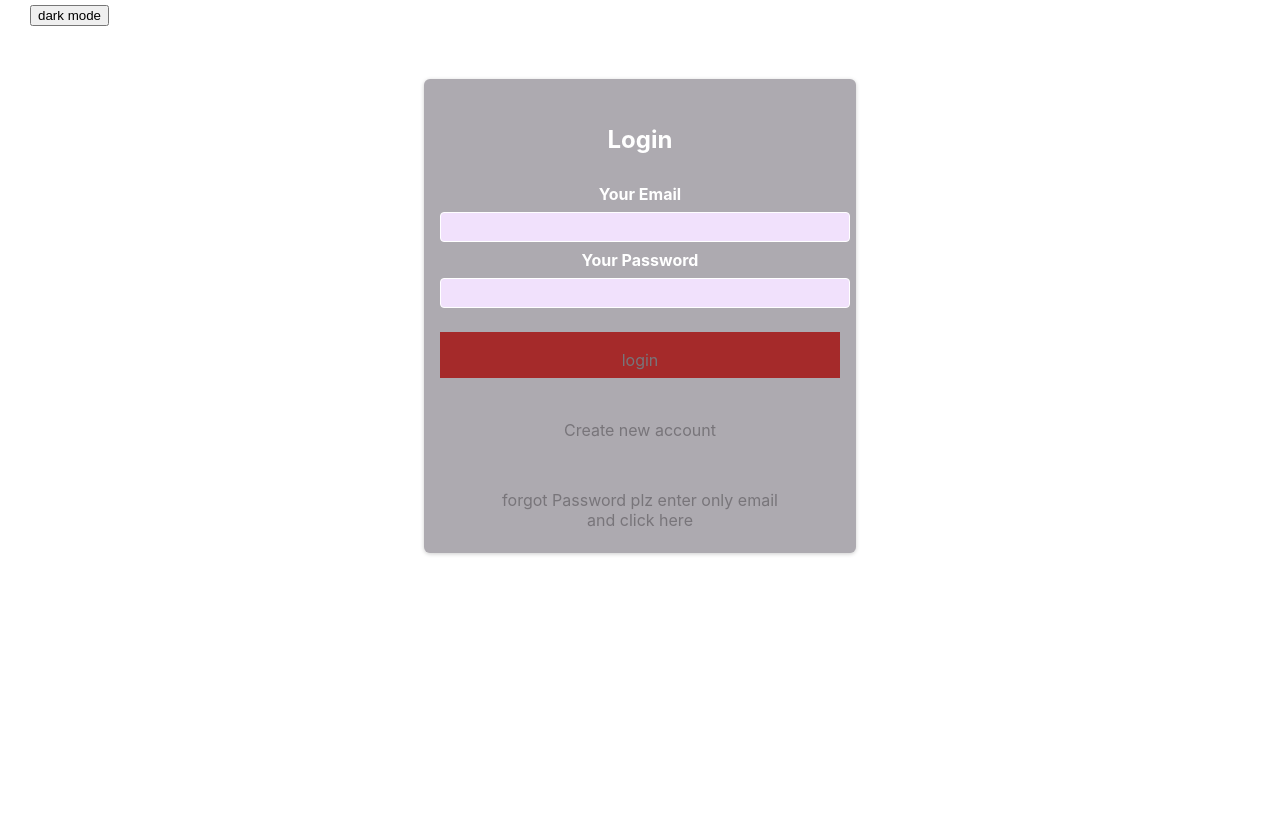
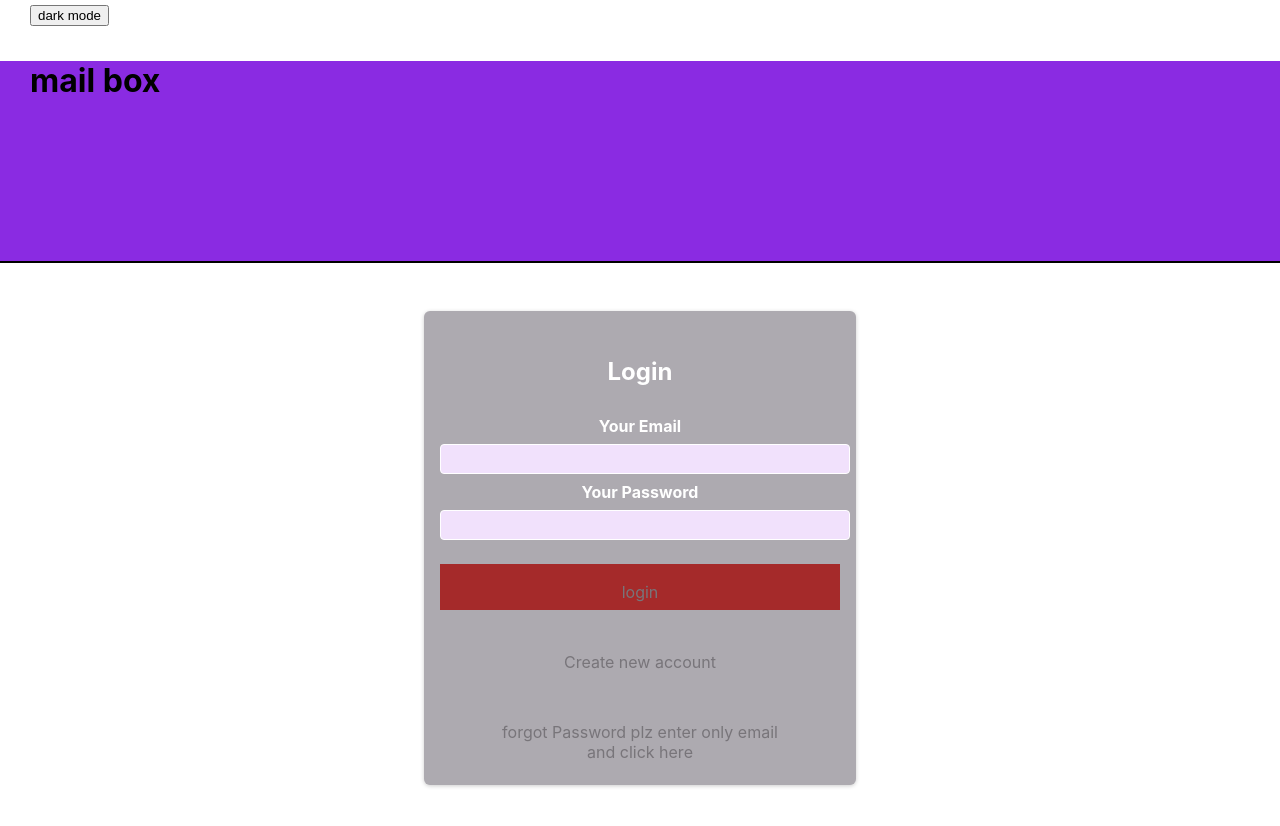
Before and after one commit to Ravi-Gosai/mail.box, a React (Create React App) app: page / in a window 1280 px wide. Shown: the top 826 px of the page. Before the commit the page ends 800 px from the top, so only its background shows below. Built offline with nearby package versions, Linux system fonts and the light colour scheme.

Commit message:
login done

```diff
--- a/src/App.js
+++ b/src/App.js
@@ -8,6 +8,7 @@ import Layout from './Component/Layout';
 import WelComePage from './Component/WelComePage';
 import UpdateProfile from './Component/UpdateProfile';
 
+// AIzaSyCpDrn_T5nS2xI1qSHkdkYoigcnx1topC4
 
 function App() {
 
--- a/src/Component/AuthForm.js
+++ b/src/Component/AuthForm.js
@@ -6,6 +6,7 @@ import { useNavigate } from "react-router";
 import { useDispatch } from "react-redux";
 // import { useNavigate } from "react-router";
 import { authAction } from "../store/authSlice";
+import Header from "./Header";
 
 const AuthForm = () => {
   const [isLogin, setIsLogin] = useState(true);
@@ -35,7 +36,7 @@ const AuthForm = () => {
     let url;
     if (isLogin) {
       url =
-        "https://identitytoolkit.googleapis.com/v1/accounts:signInWithPassword?key=AIzaSyCur9xCsh35ycJRAqP2U3DynKEpK8MDbj8";
+        "https://identitytoolkit.googleapis.com/v1/accounts:signInWithPassword?key=AIzaSyCpDrn_T5nS2xI1qSHkdkYoigcnx1topC4";
     } else {
       const enteredConfirmPassword = inputConfirmPasswordRef.current.value;
       if (enteredConfirmPassword !== enteredPassword) {
@@ -43,7 +44,7 @@ const AuthForm = () => {
         return alert("password not match");
       }
       url =
-        "https://identitytoolkit.googleapis.com/v1/accounts:signUp?key=AIzaSyCur9xCsh35ycJRAqP2U3DynKEpK8MDbj8";
+        "https://identitytoolkit.googleapis.com/v1/accounts:signUp?key=AIzaSyCpDrn_T5nS2xI1qSHkdkYoigcnx1topC4";
     }
 
     fetch(url, {
@@ -93,7 +94,7 @@ const AuthForm = () => {
     const enteredEmail = inputEmailRef.current.value;
     console.log(enteredEmail);
     fetch(
-      "https://identitytoolkit.googleapis.com/v1/accounts:sendOobCode?key=AIzaSyCur9xCsh35ycJRAqP2U3DynKEpK8MDbj8",
+      "https://identitytoolkit.googleapis.com/v1/accounts:sendOobCode?key=AIzaSyCpDrn_T5nS2xI1qSHkdkYoigcnx1topC4",
       {
         method: "POST",
         body: JSON.stringify({
@@ -111,6 +112,8 @@ const AuthForm = () => {
   };
 
   return (
+    <>
+    <Header></Header>
     <section className={classes.auth}>
       <h1>{isLogin ? "Login" : "Sign Up"}</h1>
       <form>
@@ -185,6 +188,7 @@ const AuthForm = () => {
       </form>
 
     </section>
+    </>
   );
 };
 
--- /dev/null
+++ b/src/Component/Header.css
@@ -0,0 +1,6 @@
+.header-main{
+    width: 100%;
+    height: 200px;
+    background-color: blueviolet;
+    border-bottom: 2px solid black;
+}
--- /dev/null
+++ b/src/Component/Header.js
@@ -0,0 +1,13 @@
+import React from 'react'
+import './Header.css'
+const Header = () => {
+  return (
+    <>
+    <div className=' header-main'>
+      <h1>mail box</h1>
+    </div>
+    </>
+  )
+}
+
+export default Header
--- a/src/Component/UpdateProfile.js
+++ b/src/Component/UpdateProfile.js
@@ -18,7 +18,7 @@ const submitHandler = (e)=>{
     e.preventDefault()
     // console.log(username,photoUrl)
 
-    fetch('https://identitytoolkit.googleapis.com/v1/accounts:update?key=AIzaSyCur9xCsh35ycJRAqP2U3DynKEpK8MDbj8',{
+    fetch('https://identitytoolkit.googleapis.com/v1/accounts:update?key=AIzaSyCpDrn_T5nS2xI1qSHkdkYoigcnx1topC4',{
         method :'POST',
         body : JSON.stringify({
             idToken : authToken,
--- a/src/Component/WelComePage.js
+++ b/src/Component/WelComePage.js
@@ -31,7 +31,7 @@ const WelComePage = () => {
   const downExpense = useSelector(state=>state.auth.downLoadExpense)
   useEffect(() => {
     fetch(
-      "https://identitytoolkit.googleapis.com/v1/accounts:lookup?key=AIzaSyCur9xCsh35ycJRAqP2U3DynKEpK8MDbj8",
+      "https://identitytoolkit.googleapis.com/v1/accounts:lookup?key=AIzaSyCpDrn_T5nS2xI1qSHkdkYoigcnx1topC4",
       {
         method: "POST",
         body: JSON.stringify({
@@ -56,7 +56,7 @@ const WelComePage = () => {
 
   const emailVerifyHandler = () => {
     fetch(
-      "https://identitytoolkit.googleapis.com/v1/accounts:sendOobCode?key=AIzaSyCur9xCsh35ycJRAqP2U3DynKEpK8MDbj8",
+      "https://identitytoolkit.googleapis.com/v1/accounts:sendOobCode?key=AIzaSyCpDrn_T5nS2xI1qSHkdkYoigcnx1topC4",
       {
         method: "POST",
         body: JSON.stringify({
@@ -82,7 +82,7 @@ const WelComePage = () => {
   const fetchExpenseHandler = useCallback(async () => {
     try {
       const response = await fetch(
-        "https://authproject-16084-default-rtdb.firebaseio.com/expense.json"
+        "https://mail-box-d0c08-default-rtdb.firebaseio.com/mail.json"
       );
       // console.log(response);
       if (!response.ok) {
@@ -128,7 +128,7 @@ const WelComePage = () => {
       // id : Math.random()
     };
     await fetch(
-      "https://authproject-16084-default-rtdb.firebaseio.com/expense.json",
+      "https://mail-box-d0c08-default-rtdb.firebaseio.com/mail.json",
       {
         method: "POST",
         body: JSON.stringify(obj),
@@ -149,7 +149,7 @@ const WelComePage = () => {
   const deleteExpenseFun = async (id) => {
     // console.log(id)
     await fetch(
-      `https://authproject-16084-default-rtdb.firebaseio.com/expense/${id}.json`,
+      `https://mail-box-d0c08-default-rtdb.firebaseio.com/mail/${id}.json`,
       {
         method: "DELETE",
       }
@@ -174,7 +174,7 @@ const WelComePage = () => {
       // id : Math.random()
     };
     fetch(
-      `https://authproject-16084-default-rtdb.firebaseio.com/expense/${idRef.current}.json`,
+      `https://mail-box-d0c08-default-rtdb.firebaseio.com/mail/${idRef.current}.json`,
       {
         method: "PUT",
         body: JSON.stringify(obj),
@@ -199,7 +199,7 @@ const WelComePage = () => {
   return (
     <>
       <header className={classes.header}>
-        <h1>welcome to expense treacker </h1>
+        <h1>welcome to mail box </h1>
         <div>
           <p>
             {" "}
@@ -220,7 +220,7 @@ const WelComePage = () => {
         </div>
       </header>
 
-      <section className={classes.auth}>
+      {/* <section className={classes.auth}>
         <h1> expense from</h1>
         <form onSubmit={expenseFormHandler}>
           <div className={classes.control}>
@@ -283,7 +283,7 @@ const WelComePage = () => {
             exp={expense}
           />
         ))}
-      </section>
+      </section> */}
     </>
   );
 };
```
